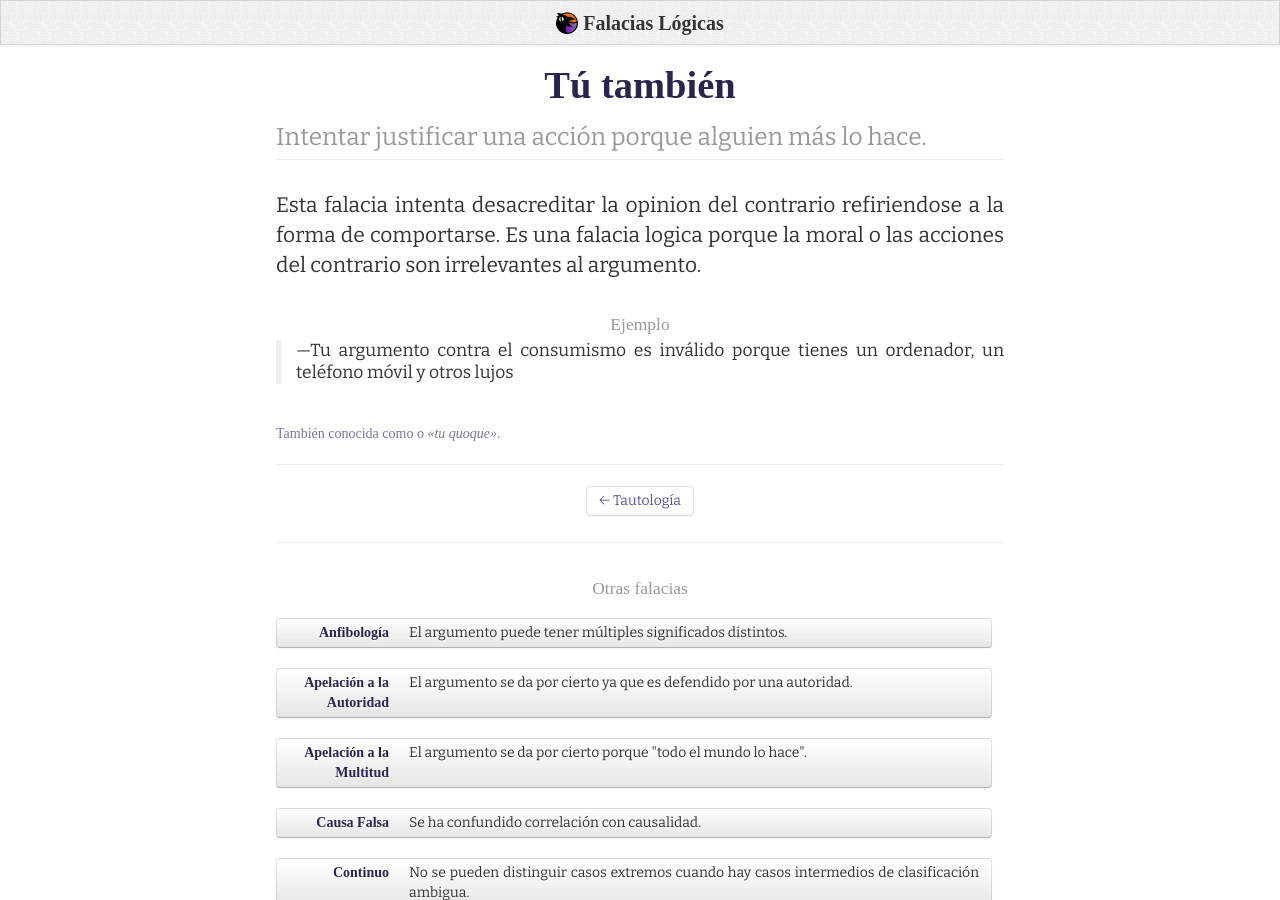
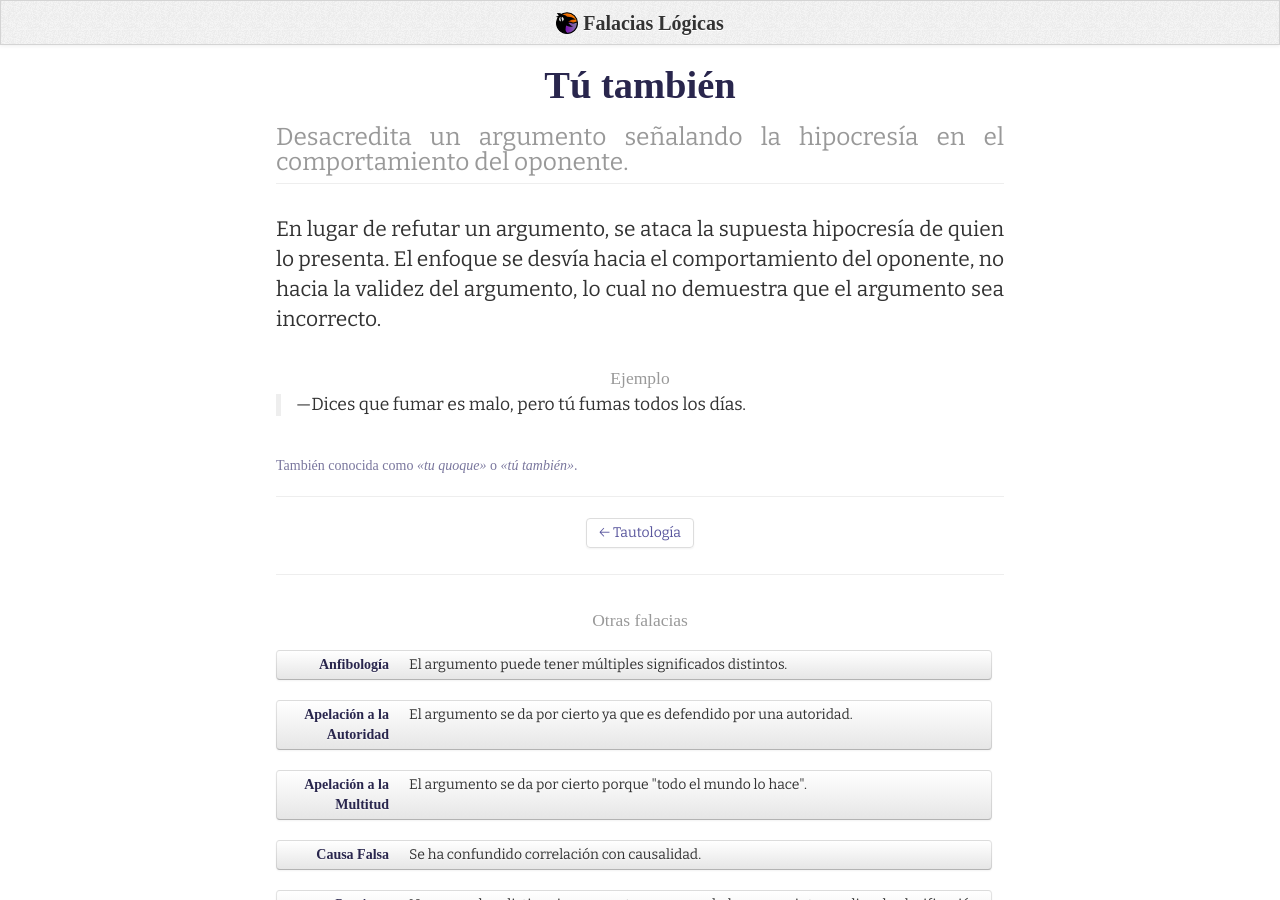
Before and after one commit to jorgebg/falaciaslogicas.com, a Jekyll site: the page built from _fallacies/tu-tambien.md, in a window 1280 px wide and 900 px high. Built offline with Jekyll 4.4.1, drawn with Linux system fonts in a browser that asks for light colours; nearby versions of some CDN libraries; some web fonts are replaced.

Commit message:
fix tu tambien

```diff
--- a/_fallacies/tu-tambien.md
+++ b/_fallacies/tu-tambien.md
@@ -1,14 +1,13 @@
 ---
 title: Tú también
-description: Intentar justificar una acción porque alguien más lo hace.
+description: Desacredita un argumento señalando la hipocresía en el comportamiento del oponente.
 keywords:
   - tu quoque
+  - tú también
 example:
-  - Tu argumento contra el consumismo es inválido porque tienes un ordenador, un teléfono móvil y otros lujos
+  - Dices que fumar es malo, pero tú fumas todos los días.
 redirect_from:
   - /tuquoque/
-  - /adhominem/
 ---
-Esta falacia intenta desacreditar la opinion del contrario refiriendose a la
-forma de comportarse. Es una falacia logica porque la moral o las acciones del contrario
-son irrelevantes al argumento.
+
+En lugar de refutar un argumento, se ataca la supuesta hipocresía de quien lo presenta. El enfoque se desvía hacia el comportamiento del oponente, no hacia la validez del argumento, lo cual no demuestra que el argumento sea incorrecto.
```
